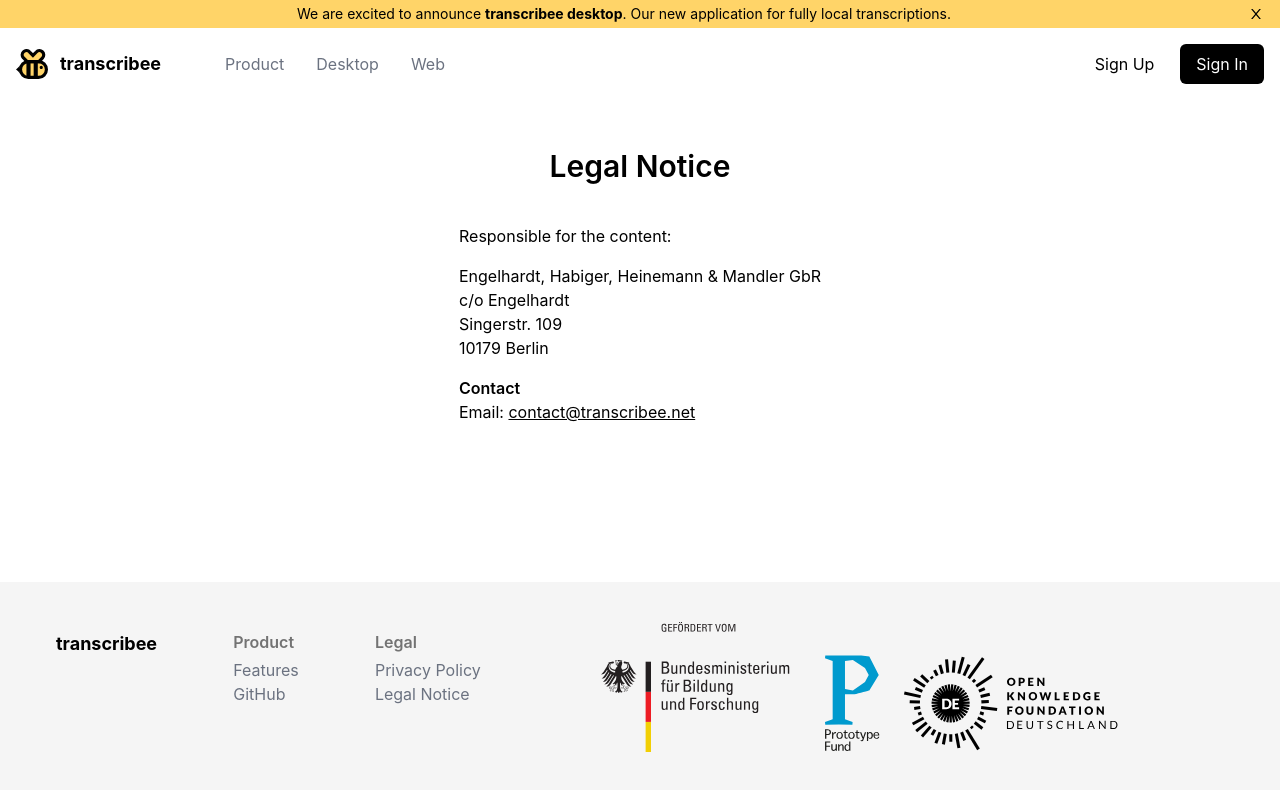
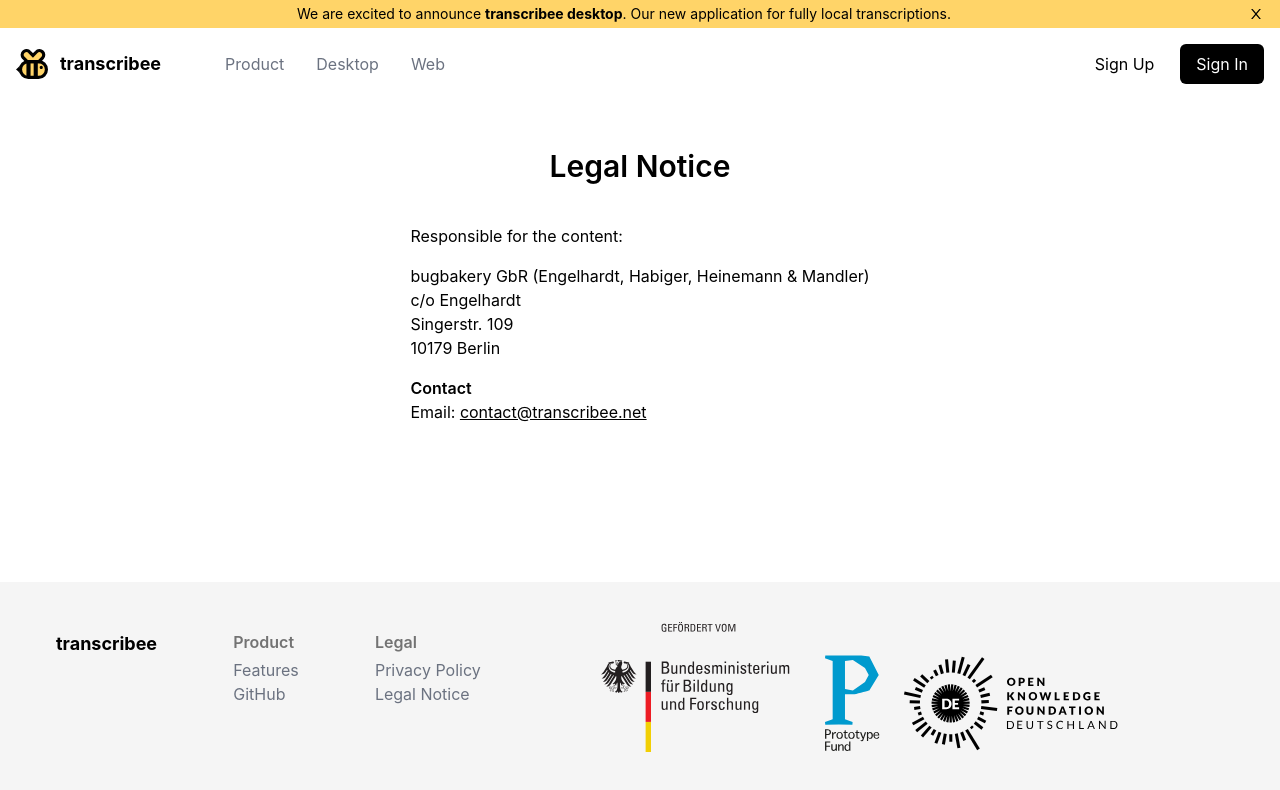
Before and after one commit to bugbakery/transcribee-website, a Next.js app: page /legal-notice in a window 1280 px wide. Shown: the top 790 px of the page. Built offline with nearby package versions, Linux system fonts and the light colour scheme.

Commit message:
update company name

```diff
--- a/src/app/legal-notice/page.tsx
+++ b/src/app/legal-notice/page.tsx
@@ -18,7 +18,7 @@ export default function ContactPage() {
 
       <p className="mb-4">Responsible for the content:</p>
       <p className="mb-4">
-        Engelhardt, Habiger, Heinemann & Mandler GbR
+        bugbakery GbR (Engelhardt, Habiger, Heinemann & Mandler)
         <br />
         c/o Engelhardt
         <br />
```
